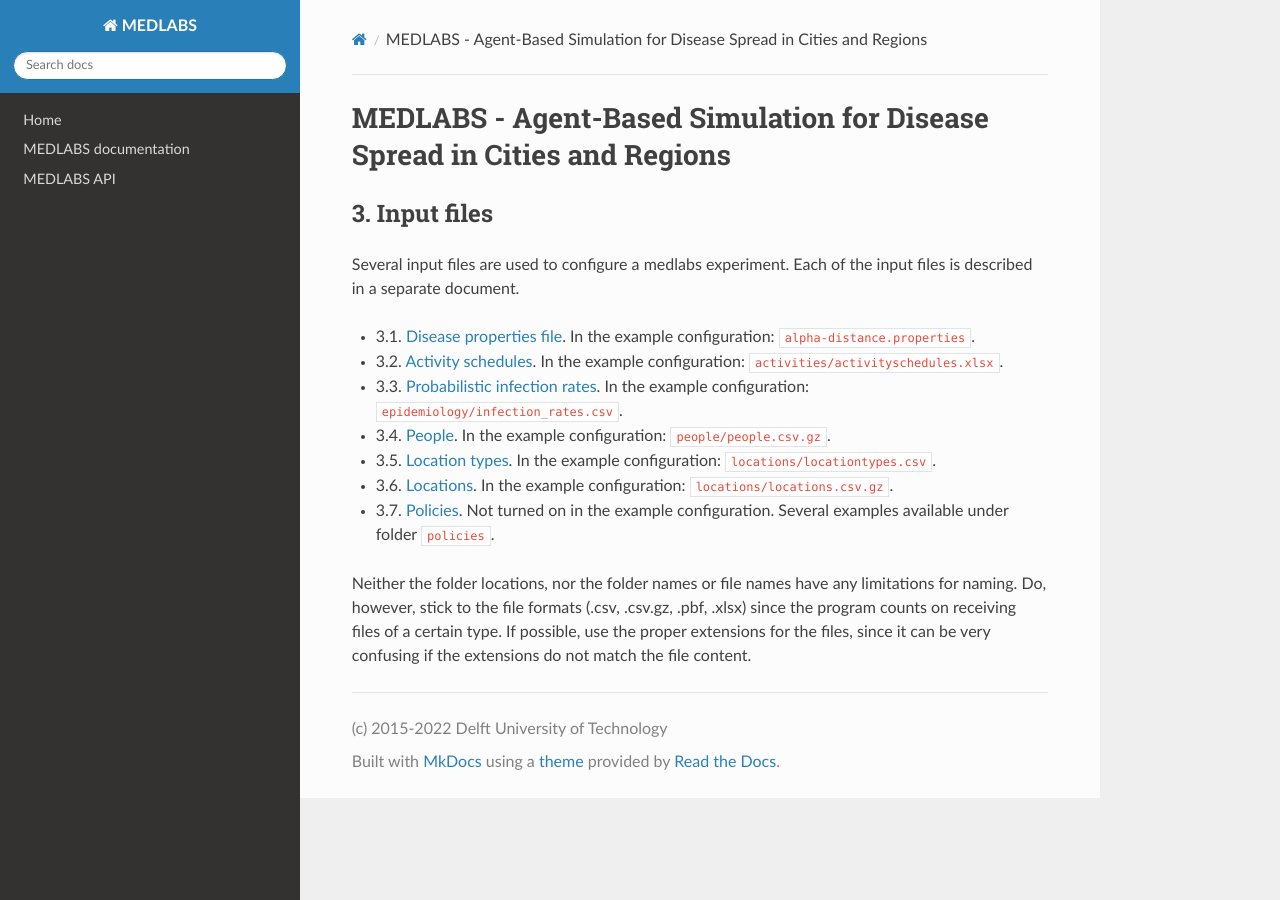
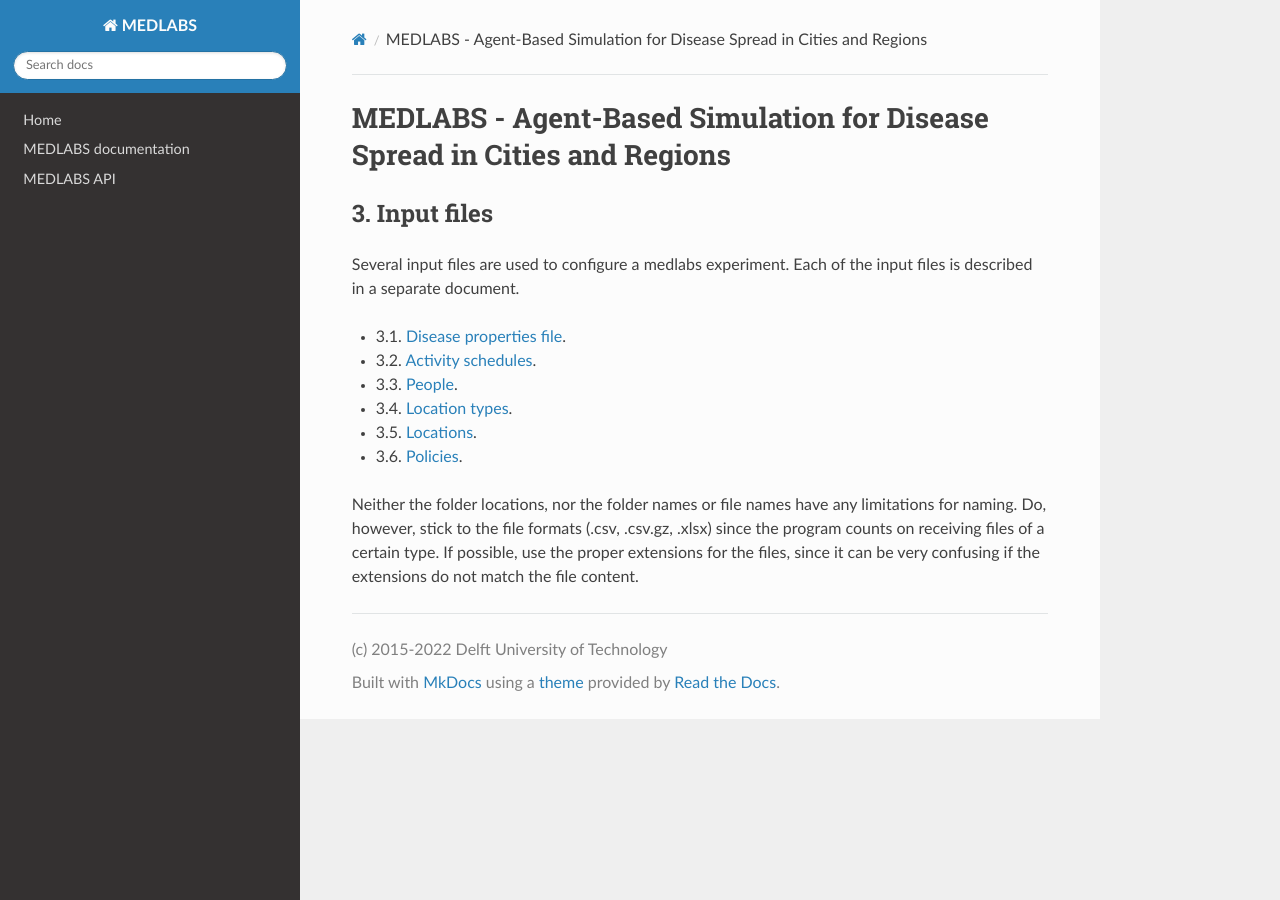
Before and after one commit to averbraeck/medlabs, an MkDocs documentation site: the page built from docs/3-input.md, in a window 1280 px wide. Built offline with MkDocs 1.6.1, drawn with Linux system fonts in a browser that asks for light colours; nearby versions of some CDN libraries.

Commit message:
Rename input files

```diff
--- a/docs/3-input.md
+++ b/docs/3-input.md
@@ -4,12 +4,11 @@
 
 Several input files are used to configure a medlabs experiment. Each of the input files is described in a separate document.
 
-- 3.1. [Disease properties file](3-1-input-disease.md). In the example configuration: `alpha-distance.properties`.
-- 3.2. [Activity schedules](3-2-input-activities.md). In the example configuration: `activities/activityschedules.xlsx`.
-- 3.3. [Probabilistic infection rates](3-3-input-infection-rates.md). In the example configuration: `epidemiology/infection_rates.csv`.
-- 3.4. [People](3-4-input-people.md). In the example configuration: `people/people.csv.gz`.
-- 3.5. [Location types](3-5-input-location-types.md). In the example configuration: `locations/locationtypes.csv`.
-- 3.6. [Locations](3-6-input-locations.md). In the example configuration: `locations/locations.csv.gz`.
-- 3.7. [Policies](3-7-input-policies.md). Not turned on in the example configuration. Several examples available under folder `policies`.
+- 3.1. [Disease properties file](3-1-input-disease.md).
+- 3.2. [Activity schedules](3-2-input-activities.md).
+- 3.3. [People](3-3-input-people.md).
+- 3.4. [Location types](3-4-input-location-types.md).
+- 3.5. [Locations](3-5-input-locations.md).
+- 3.6. [Policies](3-6-input-policies.md).
 
-Neither the folder locations, nor the folder names or file names have any limitations for naming. Do, however, stick to the file formats (.csv, .csv.gz, .pbf, .xlsx) since the program counts on receiving files of a certain type. If possible, use the proper extensions for the files, since it can be very confusing if the extensions do not match the file content.
+Neither the folder locations, nor the folder names or file names have any limitations for naming. Do, however, stick to the file formats (.csv, .csv.gz, .xlsx) since the program counts on receiving files of a certain type. If possible, use the proper extensions for the files, since it can be very confusing if the extensions do not match the file content.
```
Also changed, not shown: docs/3-3-input-infection-rates.md (deleted, +0 -42 lines), docs/3-3-input-people.md (renamed from docs/3-4-input-people.md), docs/3-4-input-location-types.md (renamed from docs/3-5-input-location-types.md), docs/3-5-input-locations.md (renamed from docs/3-6-input-locations.md), docs/3-6-input-policies.md (renamed from docs/3-7-input-policies.md).
